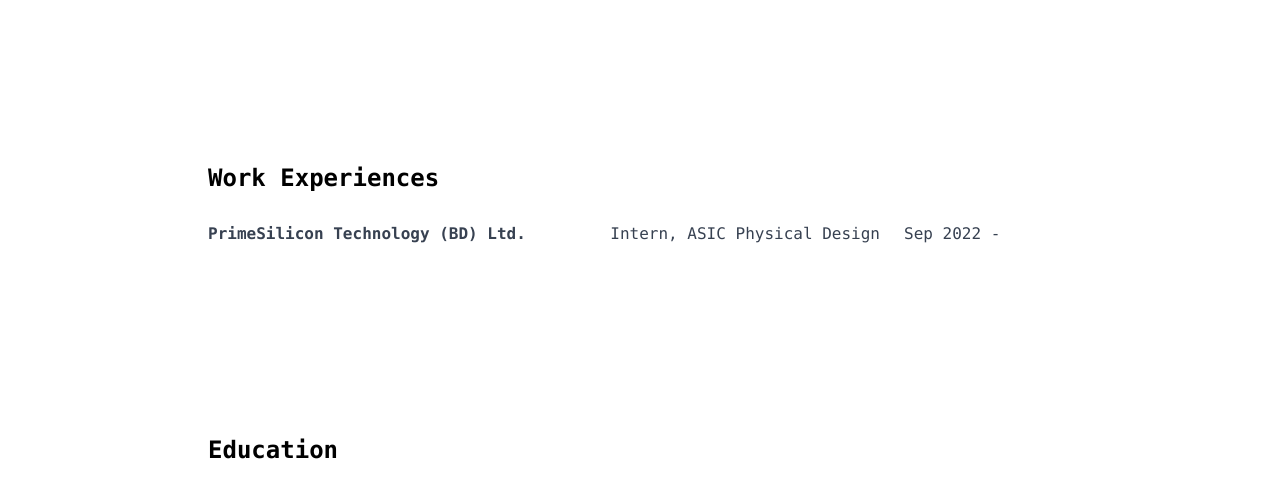
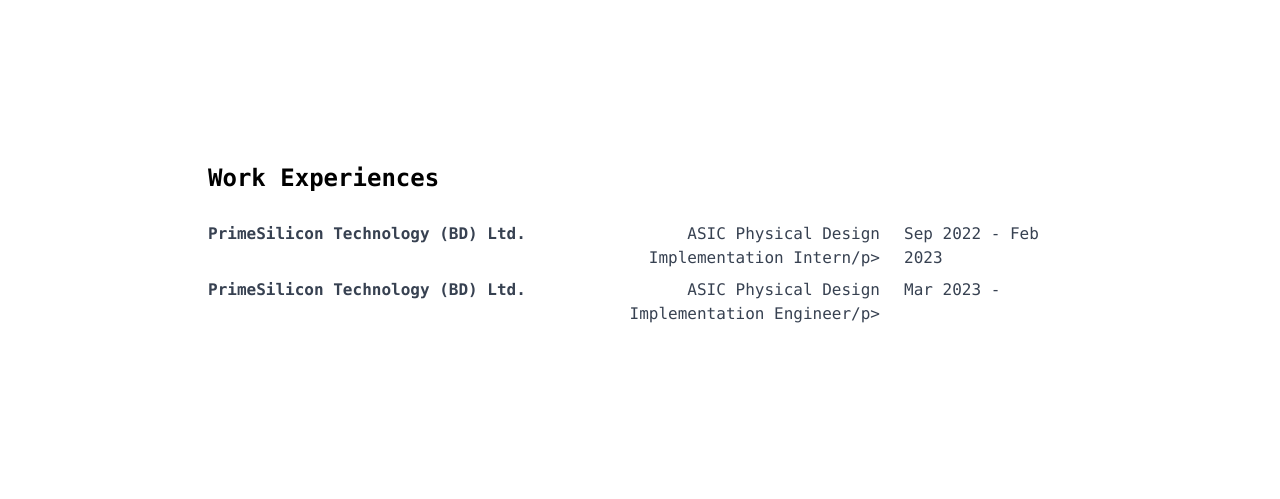
Before and after one commit to arnobk/arnobk.github.io, a plain HTML site: page index.html in a window 1280 px wide. Shown: the part 548-1047 px from the top of the page. Drawn offline with Linux system fonts and the light colour scheme.

Commit message:
Updated Job Position

```diff
--- a/index.html
+++ b/index.html
@@ -113,8 +113,13 @@
       <h2 class="font-bold text-2xl py-6">Work Experiences</h2>
       <div class="grid grid-cols-9 py-1 text-gray-700">
         <p class="font-semibold col-span-4">PrimeSilicon Technology (BD) Ltd.</p>
-        <p class="col-span-3 text-right">Intern, ASIC Physical Design</p>
-        <p class="col-span-2 ml-4 lg:ml-6">Sep 2022 -</p>
+        <p class="col-span-3 text-right">ASIC Physical Design Implementation Intern/p>
+        <p class="col-span-2 ml-4 lg:ml-6">Sep 2022 - Feb 2023</p>
+      </div>
+      <div class="grid grid-cols-9 py-1 text-gray-700">
+        <p class="font-semibold col-span-4">PrimeSilicon Technology (BD) Ltd.</p>
+        <p class="col-span-3 text-right">ASIC Physical Design Implementation Engineer/p>
+        <p class="col-span-2 ml-4 lg:ml-6">Mar 2023 - </p>
       </div>
     </div>
 
```
